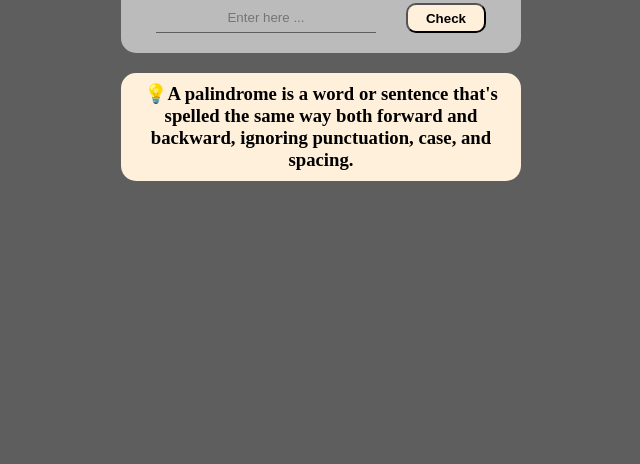
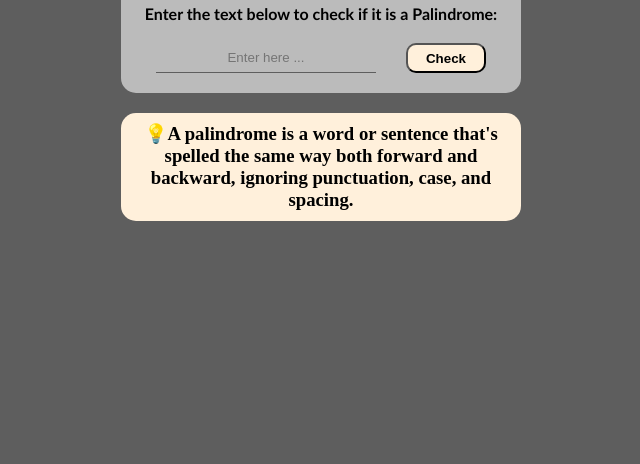
Before and after one commit to sudo-kishan267/fcc_JavaScript-CertificationProjects, a plain HTML site: page PalindromeChecker/index.html in a window 1280 px wide. Shown: the part 336-800 px from the top of the page, without its empty margins (319-959 px from the left). Drawn offline with Linux system fonts and the light colour scheme.

Commit message:
Some corrections in CSS

```diff
--- a/PalindromeChecker/styles.css
+++ b/PalindromeChecker/styles.css
@@ -23,7 +23,7 @@ body {
 .main-content {
     width: 100%;
     max-width: 400px;
-    margin: 20vh auto 0 auto;
+    margin: 25vh auto 0 auto;
 
     display: flex;
     flex-direction: column;
```
